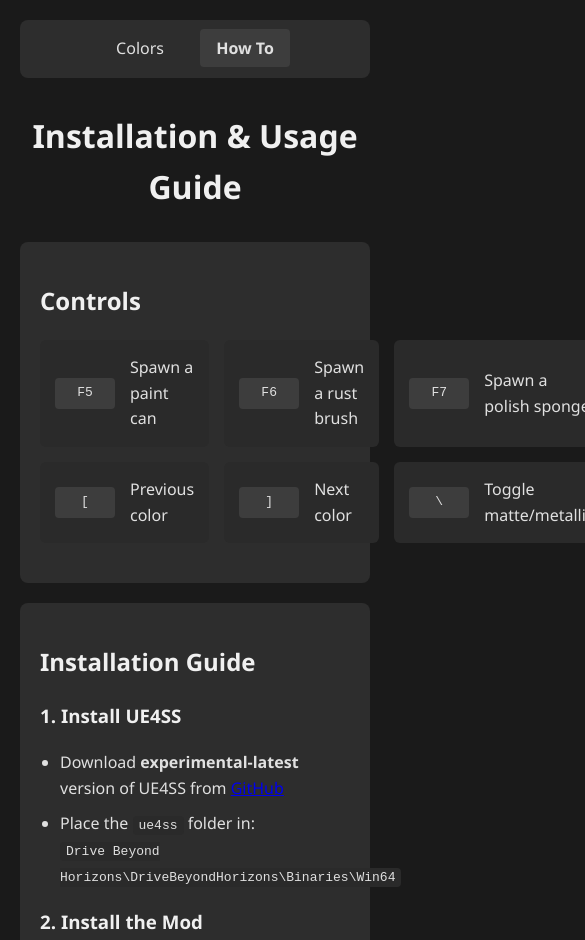
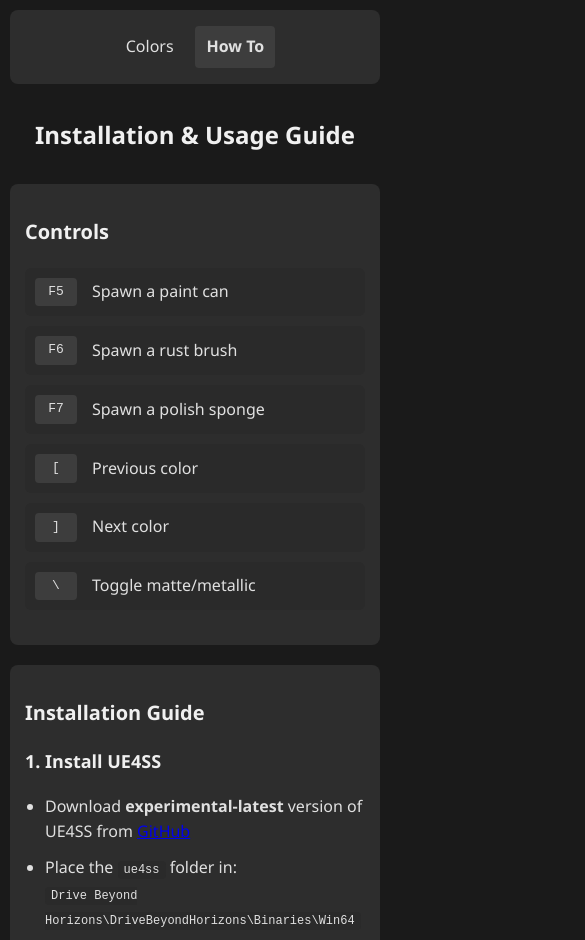
Before and after one commit to grepString/SuperSprayPaintMod, a plain HTML site: page docs/how-to.html in a window 390 px wide. Shown: the top 940 px of the page, 585 px wide, since content can reach past the window. Drawn offline with Linux system fonts and the light colour scheme.

Commit message:
Made the site responsive

```diff
--- a/docs/how-to.html
+++ b/docs/how-to.html
@@ -38,6 +38,7 @@
             margin: 0 0.5rem;
             border-radius: 4px;
             transition: background-color 0.2s;
+            display: inline-block;
         }
         nav a:hover {
             background-color: var(--hover-color);
@@ -120,6 +121,57 @@
             padding: 15px;
             margin: 20px 0;
             border-radius: 4px;
+        }
+
+        /* Responsive styling */
+        @media (max-width: 768px) {
+            body {
+                padding: 10px;
+            }
+            .section {
+                padding: 15px;
+            }
+            .controls-grid {
+                gap: 10px;
+            }
+            .control-card {
+                padding: 10px;
+            }
+        }
+
+        @media (max-width: 600px) {
+            .controls-grid {
+                grid-template-columns: repeat(2, 1fr);
+            }
+            pre {
+                font-size: 13px;
+            }
+            .key {
+                min-width: 30px;
+                padding: 4px 6px;
+            }
+        }
+
+        @media (max-width: 480px) {
+            h1 {
+                font-size: 24px;
+            }
+            h2 {
+                font-size: 20px;
+            }
+            h3 {
+                font-size: 18px;
+            }
+            .controls-grid {
+                grid-template-columns: 1fr;
+            }
+            nav a {
+                margin: 0 0.2rem;
+                padding: 0.5rem 0.7rem;
+            }
+            code, pre {
+                font-size: 12px;
+            }
         }
     </style>
 </head>
```
Also changed, not shown: docs/index.html (+37 -1 lines).
